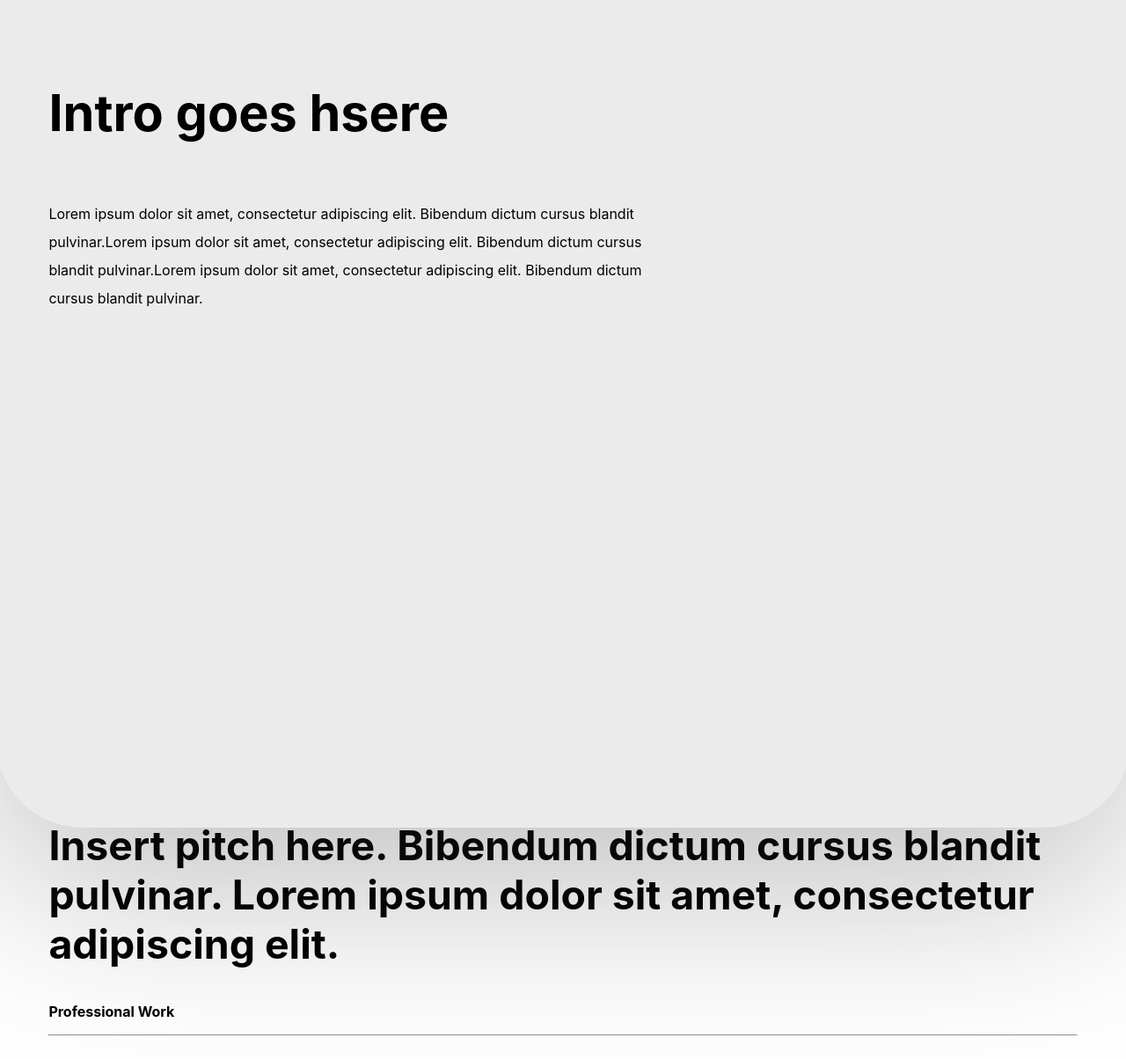
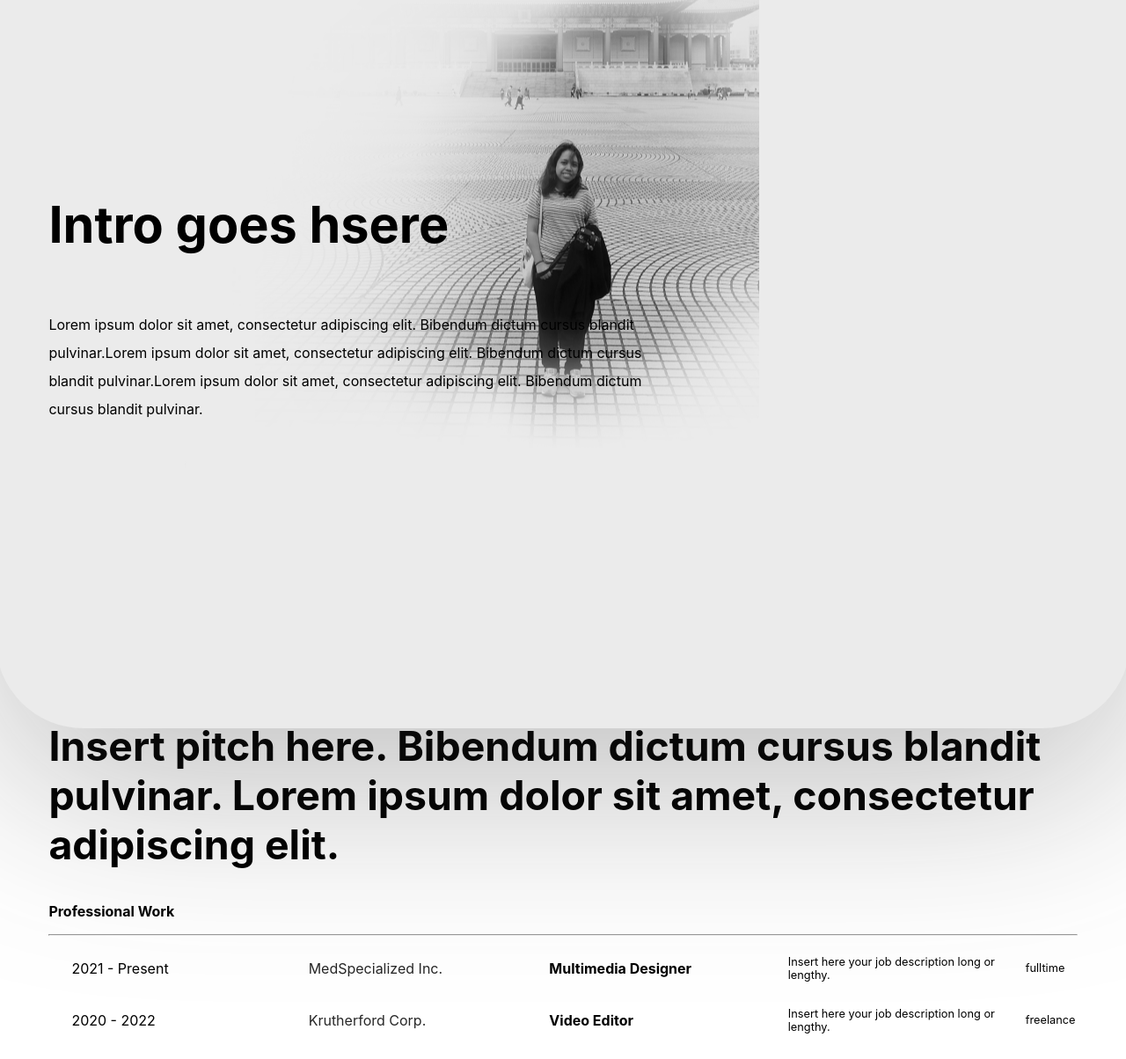
Before and after one commit to lcslicp/dzn-portfolio-archived, a website: page about.html in a window 1280 px wide. Shown: the part 94-1298 px from the top of the page at 88% size. Drawn offline with Linux system fonts and the light colour scheme.

```diff
--- a/style.css
+++ b/style.css
@@ -647,16 +647,23 @@
 
 
 .display-img {
-  visibility: hidden;
-
+  visibility: visible;
+  position: absolute;
+  scale: 0.6;
+  top: -40%;
+  left: -40%;
 }
 
 #about-intro {
   position: relative;
   margin-top: -1%;
+  padding-top: 10%;
   z-index: 5;
   height: 100vh;
-
+}
+
+#about-title, .about-desc {
+  width: 50%;
 }
 
 #experience {
@@ -836,10 +843,8 @@
     padding-bottom: 10px;
   }
 
-
   .display-img {
     visibility: hidden;
-
   }
 
   .tool-list {
@@ -847,44 +852,28 @@
     line-height: 25px;
   }
 
-  #about-intro {
-    position: relative;
-    margin-top: -1%;
-    z-index: 5;
-    height: 130vh;
-
-  }
-
-  .about {
-    position: absolute;
-    z-index: 9;
-    width: 90%;
-  }
-
-  #experience {
-    z-index: 5;
-    background-color: var(--white);
-    margin-top: -25%;
-    padding-top: 15%;
-    padding-bottom: 4rem;
-  }
-
   table {
+    font-size: 1rem;
+    padding-left: 1.5rem;
+  }
+
+
+  td {
+    width: 25%;
+  }
+
+  .display-img {
+    visibility: visible;
+    scale: 0.5;
+    top: -40%;
+    left: -20%;
+  }
+
+  .exp-small {
     font-size: 0.8rem;
-    padding-left: 1rem;
-  }
-
-  td {
-    width: 100%;
-    padding-left: 0.1rem;
-    padding-bottom: 1rem;
-    padding-top: 1.1rem;
-    padding-right: 2rem;
-  }
-
-  .exp-small {
-    visibility: hidden;
-  }
+  }
+
+
 }
 /* Extra large devices (large laptops and desktops, 1200px and up) */
 @media only screen and (min-width: 1200px) {
```
